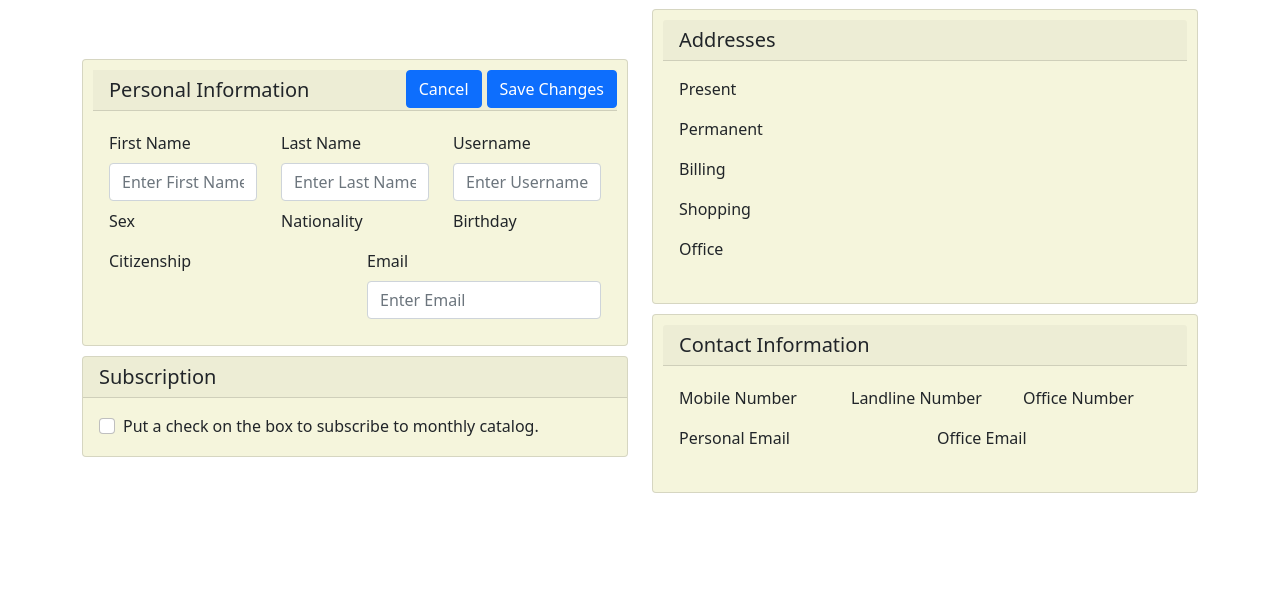
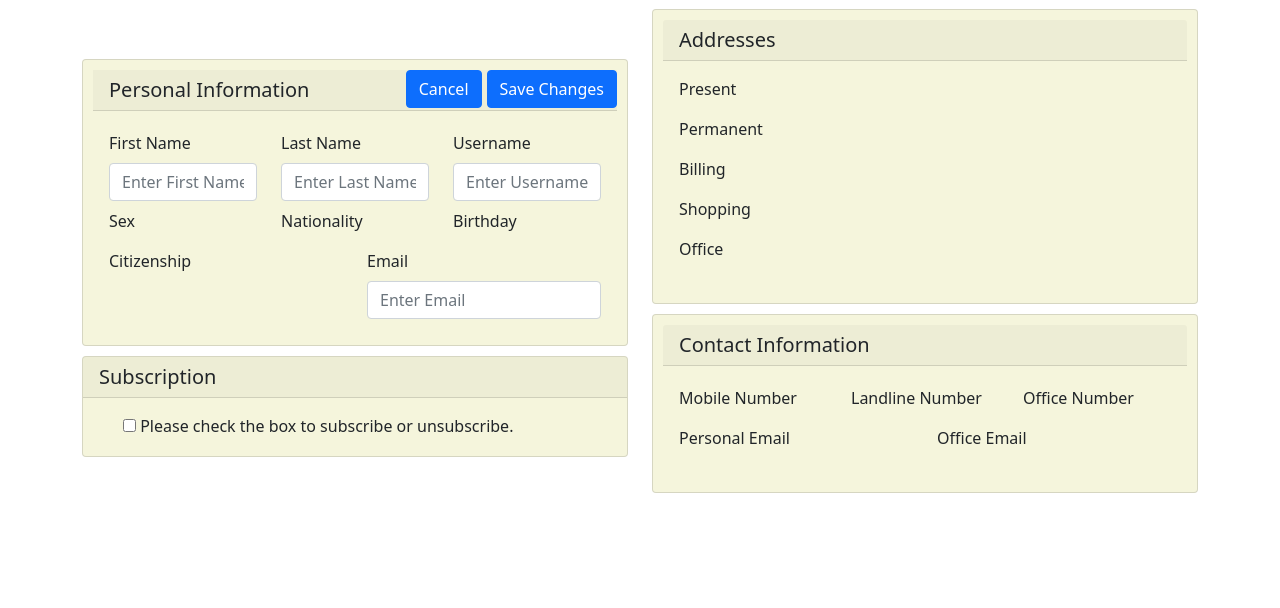
Before and after one commit to Coscolluela/MarKitten, a Django app: template markitten/markitten_app/templates/markitten_app/editProfile.html in a window 1280 px wide. Shown: the part 77-685 px from the top of the page. Run offline with Django 3.2, Linux system fonts and the light colour scheme; the template is opened without the code that fills it: values that come from a table or form of the project are taken from there, others are empty; parts of the project's set-up code (start-up, migrations or seed data) failed here and were passed over; some libraries are stand-ins or nearby versions.

Commit message:
Fixed Subscription Status

```diff
--- a/markitten/markitten_app/templates/markitten_app/editProfile.html
+++ b/markitten/markitten_app/templates/markitten_app/editProfile.html
@@ -131,17 +131,8 @@
                         </div>
                         <div class="card-body">
                             <div class="form-check">
-                                {% if p_form.is_subscribed %}
-                                <input class="form-check-input" type="checkbox" value="" id="flexCheckDefault">
-                                <label class="form-check-label" for="flexCheckDefault">
-                                    Put a check on the box to subscribe to monthly catalog.
-                                </label>
-                                {% else %}
-                                <input class="form-check-input" type="checkbox" value="" id="flexCheckDefault">
-                                <label class="form-check-label" for="flexCheckDefault">
-                                    Put a check on the box to subscribe to monthly catalog.
-                                </label>
-                                {% endif %}
+                                <input type="checkbox" id="is_subscribed" class="is_subscribed" name="is_subscribed">
+                                Please check the box to subscribe or unsubscribe.
                             </div>
                         </div>
                     </div>
--- a/markitten/markitten_app/views.py
+++ b/markitten/markitten_app/views.py
@@ -106,6 +106,7 @@ def leavecomplaint(request):
     return render(request, 'markitten_app/leaveComplaint.html')
 
 def leavereview(request):
+
     return render(request, 'markitten_app/leaveReview.html')
 
 def signup(request):
```
Also changed, not shown: markitten/markitten_app/models.py (+24 -0 lines), markitten/markitten_app/templates/markitten_app/profile.html (+12 -0 lines).
